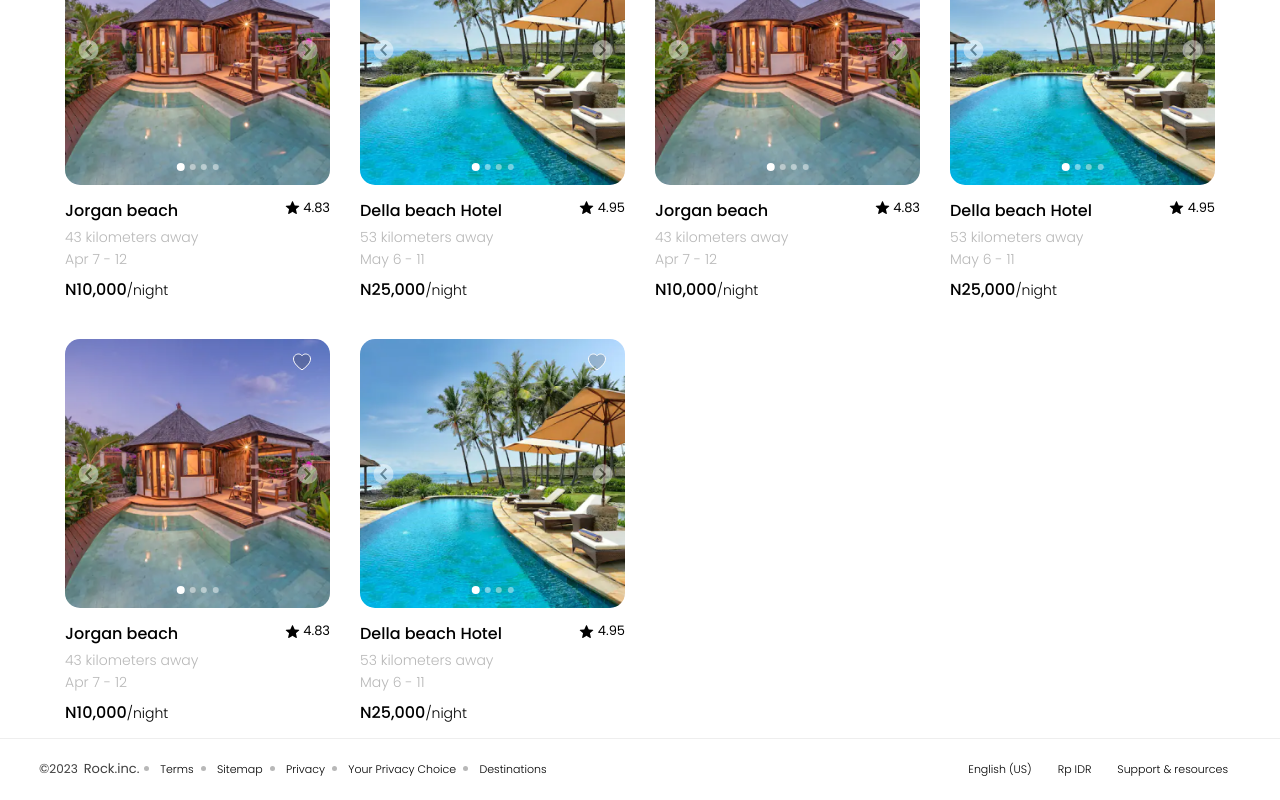
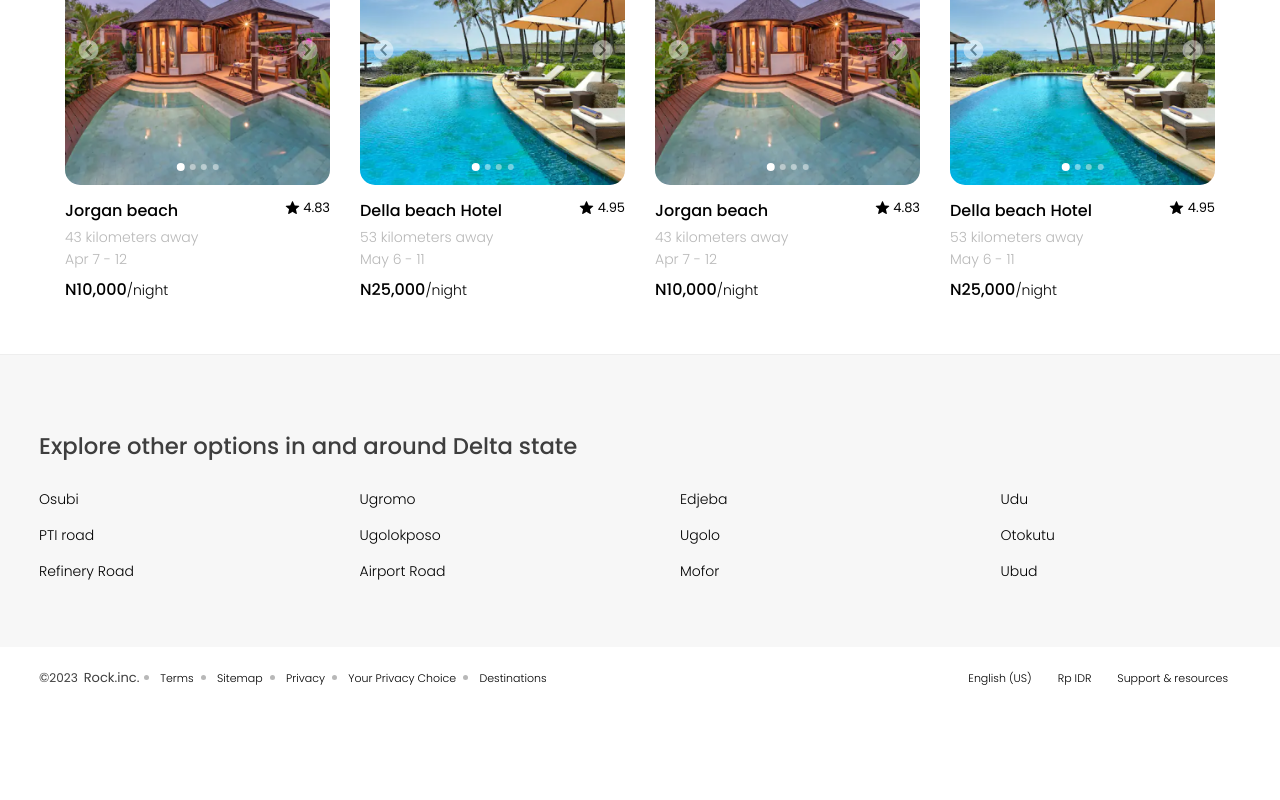
Before and after one commit to unnamed-lab/lemuel-hotel-reservation, a React (Vite) app: page / in a window 1280 px wide. Shown: the part 737-1537 px from the top of the page. After the commit the page ends 1445 px from the top, so only its background shows below. Built offline with nearby package versions, Linux system fonts and the light colour scheme.

Commit message:
search bar: search bar functionality & Error page: No available catalogue

```diff
--- a/src/components/layout/AppLayout.jsx
+++ b/src/components/layout/AppLayout.jsx
@@ -3,15 +3,20 @@ import Navbar from "./Navigation";
 import Footer from "./Footer";
 import { useEffect, useState } from "react";
 import "../../styles/css/main.css";
+import { catalogue } from "../../utils/catalog";
 
 function AppLayout() {
   const [footerType, setFooterType] = useState(true);
+  const [dataset, setDataCollection] = useState([])
+
 
   return (
     <>
       <InfoBanner />
-      <Navbar />
-      <Outlet context={[setFooterType]} />
+      <Navbar
+      setData={setDataCollection}
+      />
+      <Outlet context={[setFooterType, dataset]} />
       <Footer footerState={footerType} />
     </>
   );
--- a/src/components/layout/Catalogue.jsx
+++ b/src/components/layout/Catalogue.jsx
@@ -11,9 +11,13 @@ function CatalogueItem({
   rating,
   url,
 }) {
+  const [fave, addFave] = useState(false);
   let currentIndex = 0;
-  let prevIndex= null;
-  const [curIndex, setIndex] = useState(currentIndex);
+  let prevIndex = null;
+
+  const isFave = fave ? " active" : "";
+
+  //  References States
   const carouselBody = useRef(null);
   const carouselItems = useRef(null);
   const carouselItemButton = useRef(null);
@@ -39,26 +43,8 @@ function CatalogueItem({
     );
   }, [id]);
 
-//   useEffect(() => {
-//     curIndex === 0
-//       ? carouselPrevBtn.current.classList.add("hide")
-//       : carouselPrevBtn.current.classList.contains("hide") === true
-//       ? carouselPrevBtn.current.classList.remove("hide")
-//       : null;
-
-//     curIndex === carouselItems.current.length
-//       ? carouselNextBtn.current.classList.add("hide")
-//       : carouselNextBtn.current.classList.contains("hide") === true
-//       ? carouselNextBtn.current.classList.remove("hide")
-//       : null;
-//   }, [curIndex]);
-
   function updateCarousel() {
     const itemWidth = carouselItems.current[0].clientWidth;
-    // carouselItemButton.current[
-    //   (currentIndex - 1 + carouselItems.current.length) %
-    //     carouselItems.current.length
-    // ].classList.remove("active");
     carouselItemButton.current[prevIndex].classList.remove("active");
     carouselItemButton.current[currentIndex].classList.add("active");
     carouselBody.current.style.transform = `translateX(${
@@ -68,23 +54,29 @@ function CatalogueItem({
 
   function nextSlide() {
     prevIndex = currentIndex;
-    currentIndex = (currentIndex + 1) % carouselItems.current.length;
+    const newCurrentValue = (currentIndex + 1) % carouselItems.current.length;
+    currentIndex = newCurrentValue;
     // Get the index of the next item.
     updateCarousel();
   }
 
   function prevSlide() {
     prevIndex = currentIndex;
-    currentIndex =
+    const newCurrentValue =
       (currentIndex - 1 + carouselItems.current.length) %
       carouselItems.current.length;
+    currentIndex = newCurrentValue;
     updateCarousel();
   }
 
   return (
     <>
       <div key={id} className="catalogue-item--card">
-        <button type="button" className="card-favourite btn-borderless">
+        <button
+          type="button"
+          className={`card-favourite${isFave} btn-borderless`}
+          onClick={() => addFave(!fave)}
+        >
           <svg
             width="18"
             height="17"
@@ -119,7 +111,10 @@ function CatalogueItem({
               <button
                 type="button"
                 className={`card-thumbnail--swipe_btn btn-left swipe-btn-${id}`}
-                onClick={prevSlide}
+                onClick={() => {
+                  prevSlide();
+                  updateIndex();
+                }}
               >
                 <svg
                   width="7"
@@ -137,7 +132,10 @@ function CatalogueItem({
               <button
                 type="button"
                 className={`card-thumbnail--swipe_btn btn-right swipe-btn-${id}`}
-                onClick={nextSlide}
+                onClick={() => {
+                  nextSlide();
+                  updateIndex();
+                }}
               >
                 <svg
                   width="7"
--- a/src/components/layout/Navigation.jsx
+++ b/src/components/layout/Navigation.jsx
@@ -1,15 +1,16 @@
 import "../../styles/css/nav.css";
 import logoImg from "../../assets/logo.svg";
 import userImg from "../../assets/user.svg";
-import { useRef, useState } from "react";
+import { useEffect, useRef, useState } from "react";
+import { catalogue } from "../../utils/catalog";
 
-function Navbar() {
+function Navbar({ setData }) {
   return (
     <>
       <header>
         <nav className="navbar">
           <BrandLogo logo={logoImg} />
-          <SearchBar />
+          <SearchBar setData={setData} />
           <NavMenu />
         </nav>
         <MobileNavMenu />
@@ -254,10 +255,58 @@ function NavMenu() {
   );
 }
 
-function SearchBar() {
+function SearchBar({ setData }) {
+  const [data, getData] = useState("");
+  const [searchedData, getSearchedData] = useState("");
+  const [searchAddress, getSearchAddress] = useState("");
+  const [searchCity, getSearchCity] = useState("");
+  const addressInputPlaceholder = searchAddress || "Nearby Hotel";
+  const cityInputPlaceholder = searchCity || "Delta";
+
+  useEffect(() => {
+    console.log(searchedData);
+    getData(catalogue);
+  }, [data]);
+  setData(searchedData || data);
+
+  const addressText = (e) => {
+    getSearchAddress(e.target.value);
+  };
+
+  const cityText = (e) => {
+    getSearchCity(e.target.value);
+  };
+
+  const searchData = (e) => {
+    e.preventDefault();
+
+    const searchedData = data
+      .filter((el) => {
+        const searchKeywords = searchAddress.split(/\s+/);
+        const similarKeywords = searchKeywords.some((words) =>
+          el.tags.includes(words)
+        );
+        if (searchCity === "" && searchAddress === "") {
+          return true;
+        } else if (searchCity !== "" && searchAddress === "") {
+          return el.city == searchCity;
+        } else if (searchCity !== "") {
+          return el.city == searchCity && similarKeywords;
+        } else {
+          return similarKeywords;
+        }
+      })
+      .map((el, key) => {
+        return el;
+      });
+
+    getSearchedData(searchedData);
+    console.log(searchedData);
+  };
+
   return (
     <>
-      <form action="" method="get" className="search-input--form">
+      <form onSubmit={searchData} className="search-input--form">
         <button className="btn-borderless filter-btn">
           <svg
             width="15"
@@ -309,16 +358,18 @@ function SearchBar() {
           name="search_address"
           id="search_input_address"
           className="search-input--text"
-          aria-placeholder="Nearby Hotel"
-          placeholder="Nearby Hotel"
+          aria-placeholder={addressInputPlaceholder}
+          placeholder={addressInputPlaceholder}
+          onChange={addressText}
         />
         <input
           type="search"
           name="search_town"
           id="search_input_town"
           className="search-input--text"
-          aria-placeholder="Delta"
-          placeholder="Delta"
+          aria-placeholder={cityInputPlaceholder}
+          placeholder={cityInputPlaceholder}
+          onChange={cityText}
         />
         <button type="submit" className="search-input--btn btn-borderless">
           <svg
--- a/src/pages/Home.jsx
+++ b/src/pages/Home.jsx
@@ -4,15 +4,17 @@ import { useEffect, useRef } from "react";
 import CatalogueItem from "../components/layout/Catalogue";
 
 function Home() {
-  const [setFooterType] = useOutletContext();
-  setFooterType(true);
-  // Short form footer used when true, long form footer is used when false.
+  const [setFooterType, dataset] = useOutletContext();
+  setFooterType(false);
+  // // Short form footer used when true, long form footer is used when false.
 
+  const hasDataSet =
+    dataset === [] ? <NoCatalogue /> : <Catalogue data={dataset} />;
   return (
     <>
       <main>
         <CategoryCarousel />
-        <Catalogue />
+        {hasDataSet}
       </main>
     </>
   );
@@ -467,153 +469,11 @@ function CategoryCarousel() {
   );
 }
 
-function Catalogue() {
-  const catalogue = [
-    {
-      title: "Jorgan beach",
-      img: [
-        "/beach-01.png",
-        "/beach-02.png",
-        "/beach-03.png",
-        "/beach-04.png",
-      ],
-      distance: 43,
-      available: "Apr 7 - 12",
-      price: "10,000",
-      rating: 4.83,
-      url: "#",
-    },
-    {
-      title: "Della beach Hotel",
-      img: [
-        "/resort-01.png",
-        "/resort-02.png",
-        "/resort-03.png",
-        "/resort-04.png",
-      ],
-      distance: 53,
-      available: "May 6 - 11",
-      price: "25,000",
-      rating: 4.95,
-      url: "#",
-    },
-    {
-      title: "Jorgan beach",
-      img: [
-        "/beach-01.png",
-        "/beach-02.png",
-        "/beach-03.png",
-        "/beach-04.png",
-      ],
-      distance: 43,
-      available: "Apr 7 - 12",
-      price: "10,000",
-      rating: 4.83,
-      url: "#",
-    },
-    {
-      title: "Della beach Hotel",
-      img: [
-        "/resort-01.png",
-        "/resort-02.png",
-        "/resort-03.png",
-        "/resort-04.png",
-      ],
-      distance: 53,
-      available: "May 6 - 11",
-      price: "25,000",
-      rating: 4.95,
-      url: "#",
-    },
-    {
-      title: "Jorgan beach",
-      img: [
-        "/beach-01.png",
-        "/beach-02.png",
-        "/beach-03.png",
-        "/beach-04.png",
-      ],
-      distance: 43,
-      available: "Apr 7 - 12",
-      price: "10,000",
-      rating: 4.83,
-      url: "#",
-    },
-    {
-      title: "Della beach Hotel",
-      img: [
-        "/resort-01.png",
-        "/resort-02.png",
-        "/resort-03.png",
-        "/resort-04.png",
-      ],
-      distance: 53,
-      available: "May 6 - 11",
-      price: "25,000",
-      rating: 4.95,
-      url: "#",
-    },
-    {
-      title: "Jorgan beach",
-      img: [
-        "/beach-01.png",
-        "/beach-02.png",
-        "/beach-03.png",
-        "/beach-04.png",
-      ],
-      distance: 43,
-      available: "Apr 7 - 12",
-      price: "10,000",
-      rating: 4.83,
-      url: "#",
-    },
-    {
-      title: "Della beach Hotel",
-      img: [
-        "/resort-01.png",
-        "/resort-02.png",
-        "/resort-03.png",
-        "/resort-04.png",
-      ],
-      distance: 53,
-      available: "May 6 - 11",
-      price: "25,000",
-      rating: 4.95,
-      url: "#",
-    },
-    {
-      title: "Jorgan beach",
-      img: [
-        "/beach-01.png",
-        "/beach-02.png",
-        "/beach-03.png",
-        "/beach-04.png",
-      ],
-      distance: 43,
-      available: "Apr 7 - 12",
-      price: "10,000",
-      rating: 4.83,
-      url: "#",
-    },
-    {
-      title: "Della beach Hotel",
-      img: [
-        "/resort-01.png",
-        "/resort-02.png",
-        "/resort-03.png",
-        "/resort-04.png",
-      ],
-      distance: 53,
-      available: "May 6 - 11",
-      price: "25,000",
-      rating: 4.95,
-      url: "#",
-    },
-  ];
+function Catalogue({ data }) {
   return (
     <>
       <section className="catalogue-section">
-        {catalogue
+        {data
           .filter((x, key) => key <= 11)
           .map((el, key) => {
             return (
@@ -637,4 +497,20 @@ function Catalogue() {
   );
 }
 
+function NoCatalogue() {
+  return (
+    <>
+    <section className="catalogue-section--empty">
+      <h1>No catalogue available at the moment!</h1>
+      <p>Please come back later or report to support.</p>
+      <a href="#">
+        <button type="button" className="support-redirect btn-borderless">
+          Contact support
+        </button>
+      </a>
+    </section>
+    </>
+  );
+}
+
 export default Home;
--- a/src/styles/css/app.css
+++ b/src/styles/css/app.css
@@ -158,6 +158,7 @@
   display: grid;
   grid-template-columns: repeat(4, 1fr);
   gap: 30px;
+  margin-bottom: 3rem;
 }
 @media (max-width: 767px) {
   .catalogue-section {
@@ -182,7 +183,7 @@
 }
 .catalogue-section .catalogue-item--card .card-favourite:focus svg > path {
   fill: #FF385C;
-  fill-opacity: 80%;
+  fill-opacity: 40%;
 }
 .catalogue-section .catalogue-item--card .card-favourite:active svg > path {
   fill: #FF385C;
@@ -345,5 +346,55 @@
 .catalogue-section .catalogue-item--card .card-redirect .card-details .card-details--rating svg {
   margin-right: 0.25rem;
 }
+.catalogue-section .catalogue-item--card .card-redirect .card-details .card-details--rating:hover svg > path {
+  transition: fill 1s ease;
+  fill: #3D94FF;
+}
+
+.catalogue-section--empty {
+  position: relative;
+  width: 60%;
+  margin: auto;
+  min-height: 50dvh;
+  display: flex;
+  flex-wrap: wrap;
+  flex-direction: column;
+  align-items: center;
+  justify-content: center;
+  padding: 0 3rem;
+}
+@media (max-width: 767px) {
+  .catalogue-section--empty {
+    width: 100%;
+  }
+}
+.catalogue-section--empty h1 {
+  font-size: 2.6rem;
+  margin-bottom: 0.1rem;
+}
+.catalogue-section--empty p {
+  font-size: 1.66rem;
+  font-weight: 300;
+}
+.catalogue-section--empty a {
+  text-decoration: none;
+  color: #000;
+}
+.catalogue-section--empty a:focus, .catalogue-section--empty a:hover {
+  text-decoration: none;
+}
+.catalogue-section--empty a .support-redirect {
+  background-color: #3D94FF;
+  font-weight: 500;
+  color: #fff;
+  font-size: 1.25rem;
+  padding: 0.6rem 1.75rem;
+  border-radius: 13px;
+  text-transform: capitalize;
+  transition: background-color 1s ease;
+}
+.catalogue-section--empty a .support-redirect:hover {
+  background-color: #000;
+}
 
 /*# sourceMappingURL=app.css.map */
--- a/src/styles/scss/app.scss
+++ b/src/styles/scss/app.scss
@@ -165,6 +165,7 @@
   display: grid;
   grid-template-columns: repeat(4, 1fr);
   gap: 30px;
+  margin-bottom: 3rem;
 
   @include responsive(mobile) {
     grid-template-columns: 1fr;
@@ -192,7 +193,7 @@
       &:focus {
         svg > path {
           fill: $btn-active--red;
-          fill-opacity: 80%;
+          fill-opacity: 40%;
         }
       }
 
@@ -384,8 +385,66 @@
           svg {
             margin-right: 0.25rem;
           }
+
+          &:hover {
+            svg > path {
+              transition: fill 1s ease;
+              fill: $primary;
+            }
+          }
         }
       }
     }
   }
 }
+
+.catalogue-section--empty {
+  position: relative;
+  width: 60%;
+  margin: auto;
+  min-height: 50dvh;
+  display: flex;
+  flex-wrap: wrap;
+  flex-direction: column;
+  align-items: center;
+  justify-content: center;
+  padding: 0 3rem;
+
+  @include responsive(mobile) {
+    width: 100%;
+  }
+
+  h1 {
+    font-size: 2.6rem;
+    margin-bottom: 0.1rem;
+  }
+
+  p {
+    font-size: 1.66rem;
+    font-weight: 300;
+  }
+
+  a {
+    text-decoration: none;
+    color: $black;
+    &:focus,
+    &:hover {
+      text-decoration: none;
+    }
+
+    .support-redirect {
+      background-color: $primary;
+      font-weight: 500;
+      color: $white;
+      font-size: 1.25rem;
+      padding: 0.6rem 1.75rem;
+      border-radius: 13px;
+      text-transform: capitalize;
+      transition: background-color 1s ease;
+
+      &:hover {
+        background-color: $black;
+      }
+    }
+  }
+}
--- /dev/null
+++ b/src/utils/catalog.js
@@ -0,0 +1,124 @@
+"use strict";
+
+export const catalogue = [
+  {
+    id: 12334495,
+    title: "Jorgan beach",
+    img: ["/beach-01.png", "/beach-02.png", "/beach-03.png", "/beach-04.png"],
+    address: "jorgan beach",
+    city: "delta",
+    distance: 43,
+    available: "Apr 7 - 12",
+    price: "10,000",
+    rating: 4.83,
+    url: "#",
+    tags: ["beach", "jorgan", "delta"],
+  },
+  {
+    title: "Della beach Hotel",
+    img: [
+      "/resort-01.png",
+      "/resort-02.png",
+      "/resort-03.png",
+      "/resort-04.png",
+    ],
+    distance: 53,
+    address: "della beach",
+    city: "delta",
+    available: "May 6 - 11",
+    price: "25,000",
+    rating: 4.95,
+    url: "#",
+    tags: ["beach", "della", "hotel", "delta"],
+  },
+  {
+    id: 12334495,
+    title: "Jorgan beach",
+    img: ["/beach-01.png", "/beach-02.png", "/beach-03.png", "/beach-04.png"],
+    address: "jorgan beach",
+    city: "delta",
+    distance: 43,
+    available: "Apr 7 - 12",
+    price: "10,000",
+    rating: 4.83,
+    url: "#",
+    tags: ["beach", "jorgan", "delta"],
+  },
+  {
+    title: "Della beach Hotel",
+    img: [
+      "/resort-01.png",
+      "/resort-02.png",
+      "/resort-03.png",
+      "/resort-04.png",
+    ],
+    distance: 53,
+    address: "della beach",
+    city: "delta",
+    available: "May 6 - 11",
+    price: "25,000",
+    rating: 4.95,
+    url: "#",
+    tags: ["beach", "della", "hotel", "delta"],
+  },
+  {
+    id: 12334495,
+    title: "Jorgan beach",
+    img: ["/beach-01.png", "/beach-02.png", "/beach-03.png", "/beach-04.png"],
+    address: "jorgan beach",
+    city: "delta",
+    distance: 43,
+    available: "Apr 7 - 12",
+    price: "10,000",
+    rating: 4.83,
+    url: "#",
+    tags: ["beach", "jorgan", "delta"],
+  },
+  {
+    title: "Della beach Hotel",
+    img: [
+      "/resort-01.png",
+      "/resort-02.png",
+      "/resort-03.png",
+      "/resort-04.png",
+    ],
+    distance: 53,
+    address: "della beach",
+    city: "delta",
+    available: "May 6 - 11",
+    price: "25,000",
+    rating: 4.95,
+    url: "#",
+    tags: ["beach", "della", "hotel", "delta"],
+  },
+  {
+    id: 12334495,
+    title: "Jorgan beach",
+    img: ["/beach-01.png", "/beach-02.png", "/beach-03.png", "/beach-04.png"],
+    address: "jorgan beach",
+    city: "delta",
+    distance: 43,
+    available: "Apr 7 - 12",
+    price: "10,000",
+    rating: 4.83,
+    url: "#",
+    tags: ["beach", "jorgan", "delta"],
+  },
+  {
+    title: "Della beach Hotel",
+    img: [
+      "/resort-01.png",
+      "/resort-02.png",
+      "/resort-03.png",
+      "/resort-04.png",
+    ],
+    distance: 53,
+    address: "della beach",
+    city: "delta",
+    available: "May 6 - 11",
+    price: "25,000",
+    rating: 4.95,
+    url: "#",
+    tags: ["beach", "della", "hotel", "delta"],
+  },
+];
```
Also changed, not shown: 1 other file (tests, documents, lock files or other folders).
